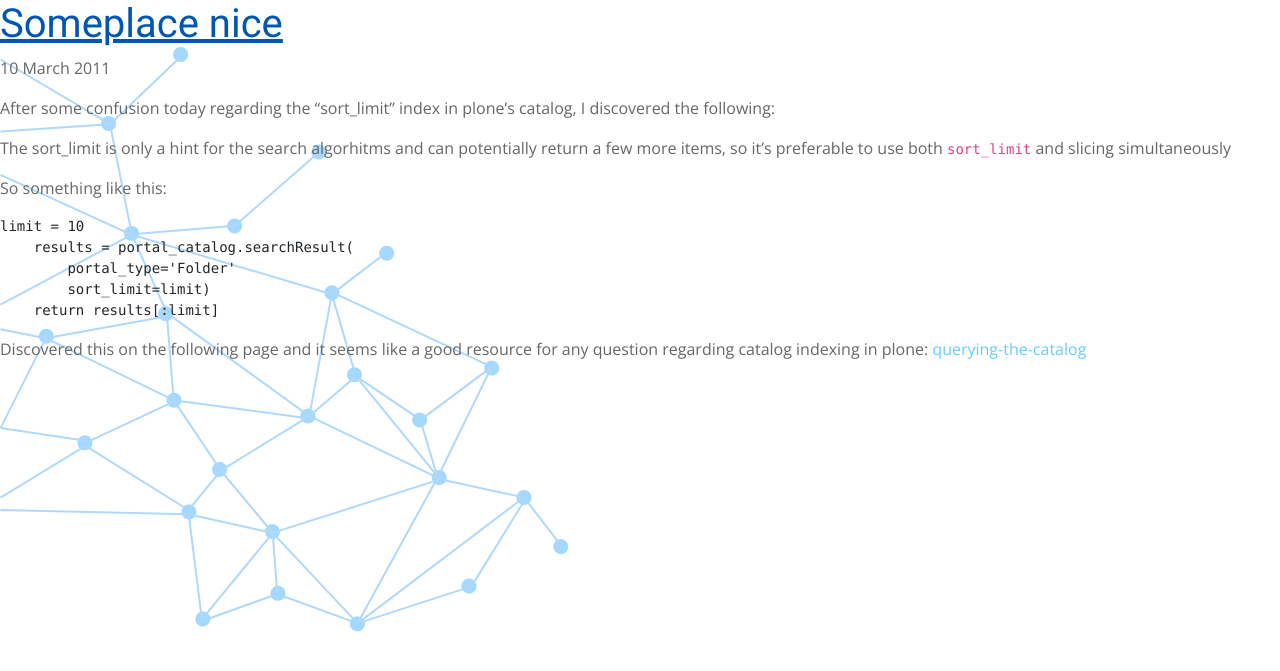
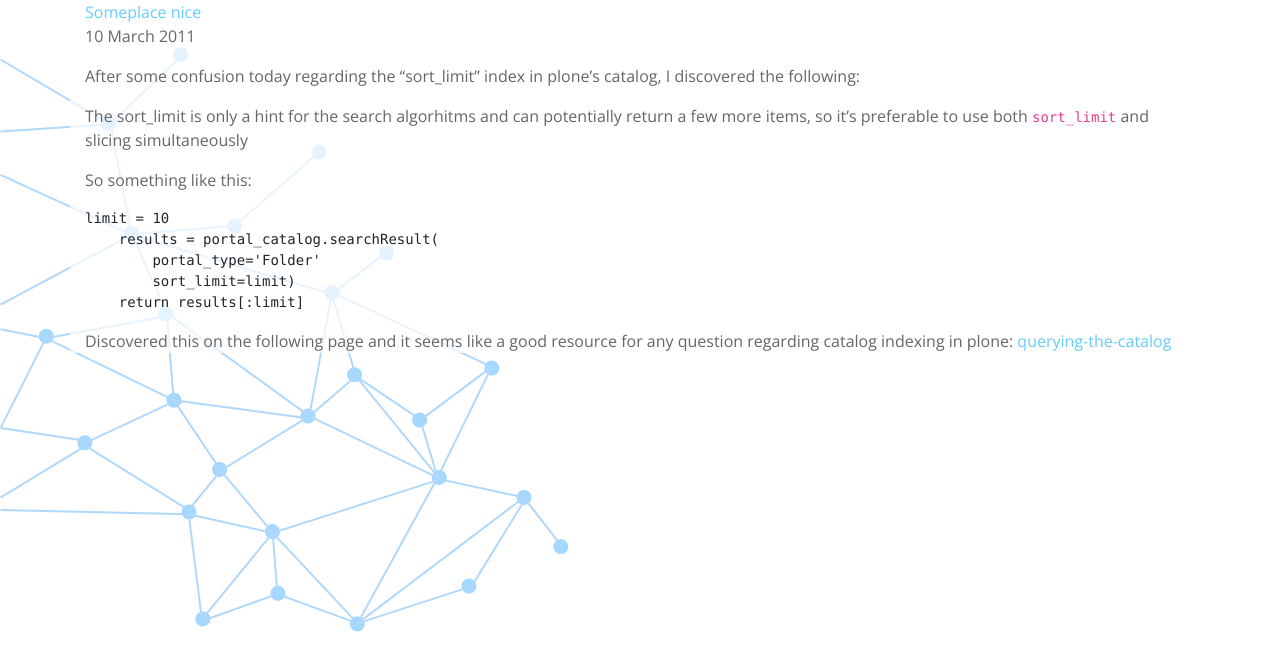
Before and after one commit to adamcheasley/adamcheasley.github.io, a Jekyll site: the page built from _posts/2011-03-10-limiting-catalog-results.md, in a window 1280 px wide. Shown: the top 671 px of the page. Built offline with Jekyll 4.4.1, drawn with Linux system fonts in a browser that asks for light colours.

Commit message:
Add a container div to blog posts

```diff
--- a/_layouts/post.html
+++ b/_layouts/post.html
@@ -16,6 +16,7 @@
 </head>
 
   <body>
+    <div class="container"<
     <h1>
       <a href="/blog/index.html">Someplace nice</a>
     </h1>
@@ -23,6 +24,8 @@
     <p class="muted">{{ page.date | date_to_long_string }}</p>
 
     {{ content }}
+
+  </div>
 
     <script src="https://code.jquery.com/jquery-3.3.1.slim.min.js"
         integrity="sha384-q8i/X+965DzO0rT7abK41JStQIAqVgRVzpbzo5smXKp4YfRvH+8abtTE1Pi6jizo" crossorigin="anonymous"></script>
```
